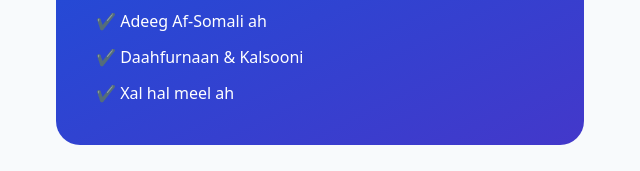
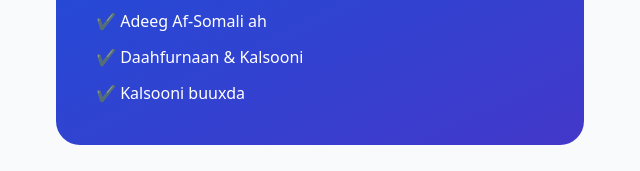
Before and after one commit to verifycaresource-ship-it/Somaliegypt, a plain HTML site: page index.html in a window 1280 px wide. Shown: the part 2488-2659 px from the top of the page, 608-1248 px from the left. Drawn offline with nearby package versions, Linux system fonts and the light colour scheme.

Commit message:
commit changes

```diff
--- a/index.html
+++ b/index.html
@@ -346,7 +346,7 @@
         <li>✔ Khibrad gudaha Masar</li>
         <li>✔ Adeeg Af‑Somali ah</li>
         <li>✔ Daahfurnaan & Kalsooni</li>
-        <li>✔ Xal hal meel ah</li>
+        <li>✔ Kalsooni buuxda</li>
       </ul>
     </div>
   </div>
```
